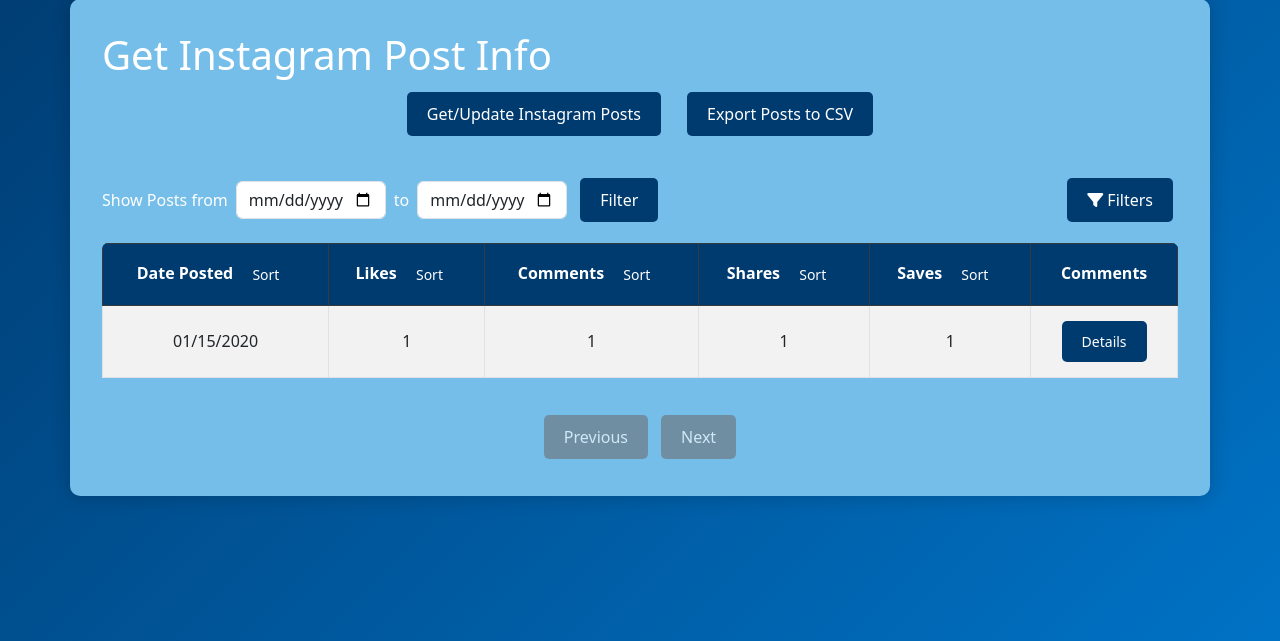
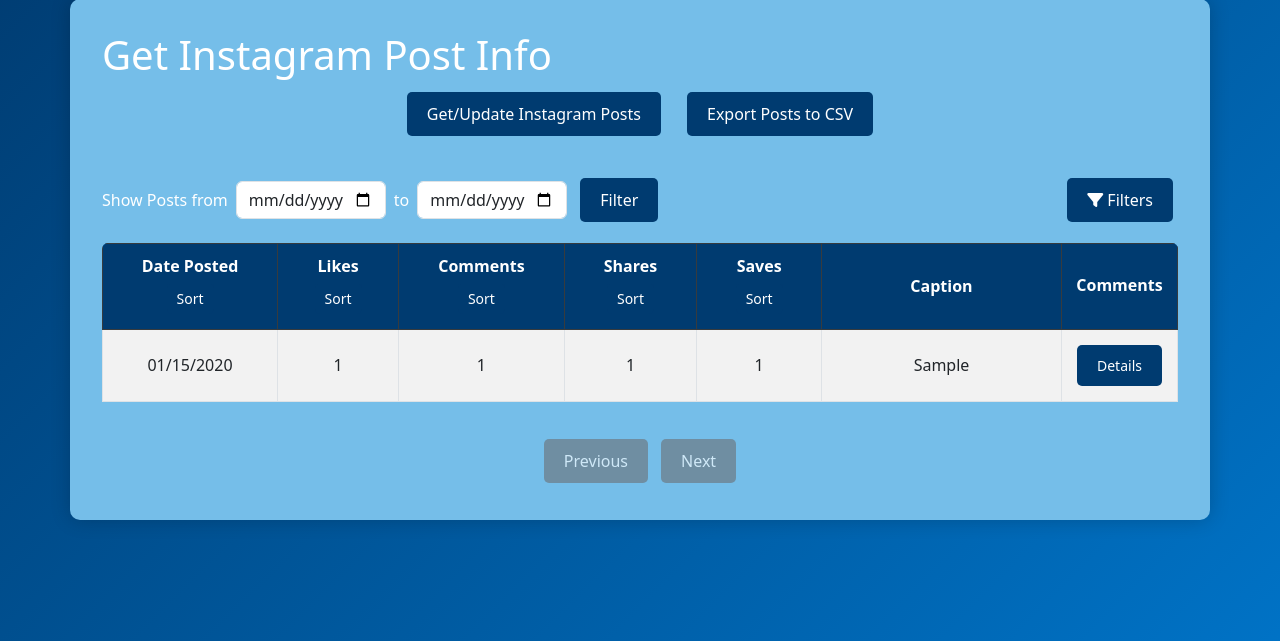
Before and after one commit to usd-cs/COMP-49X-24-25-Alumni-Association, a Django app: page /posts/ in a window 1280 px wide. Shown: the part 96-737 px from the top of the page. Run offline with Django 5.2, Linux system fonts and the light colour scheme; a user stored in the database is signed in; tables that the repository leaves empty hold one stand-in row (values such as "Sample post").

Commit message:
working caption column on index.html

```diff
--- a/AlumniProject/AlumniProject/templates/index.html
+++ b/AlumniProject/AlumniProject/templates/index.html
@@ -118,6 +118,14 @@
     /* Ensure consistent border for all table cells */
     .table th, .table td {
       border: 1px solid var(--bs-table-border-color);
+    }
+
+    /* Keep caption on a single line with ellipsis when too long */
+    .caption-cell {
+      white-space: nowrap;
+      overflow: hidden;
+      text-overflow: ellipsis;
+      width: 240px;      /* fixed column width */
     }
 
     /* Adjust vertical alignment for 'Post Details' header */
@@ -257,6 +265,7 @@
           <td>${info.comments}</td>
           <td>${info.shares}</td>
           <td>${info.saves}</td>
+          <td class="caption-cell">${info.caption ? info.caption.slice(0, 50) + (info.caption.length > 50 ? '…' : '') : ''}</td>
           <td>
             <button onclick="window.location.href='/post-details/${info.id}/'" class="btn btn-primary btn-sm">
               Details
@@ -434,6 +443,7 @@
               Saves
               <button onclick="sortTable('saves')" class="btn sort-btn">Sort</button>
             </th>
+            <th class="caption-cell">Caption</th>
             <th>Comments</th>
           </tr>
         </thead>
```
